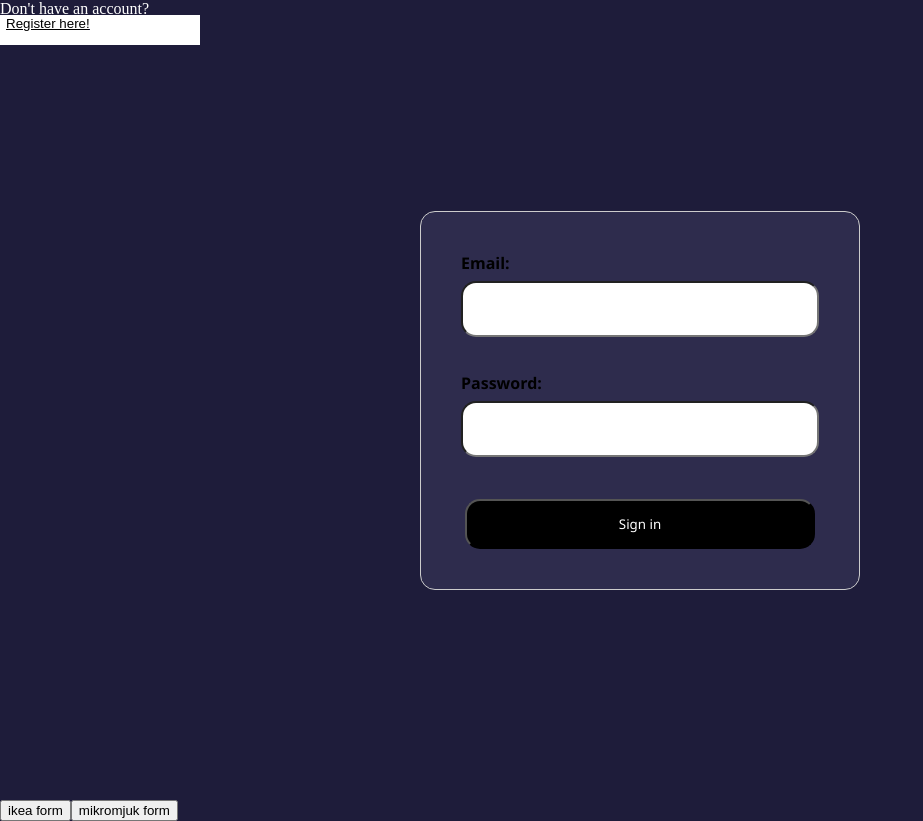
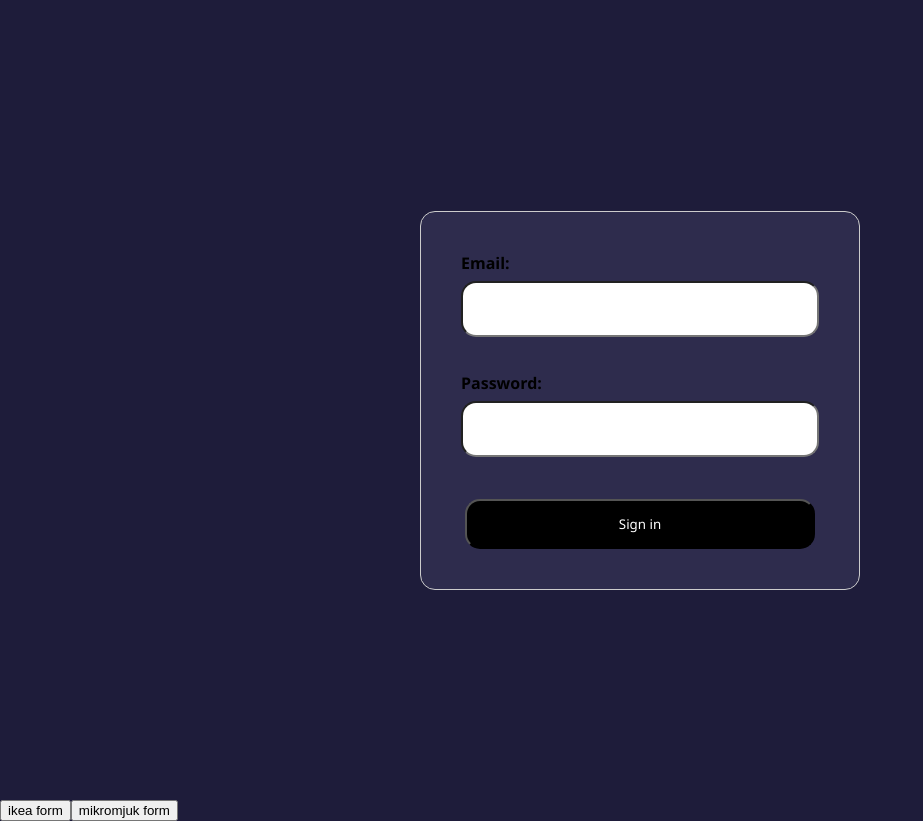
Before and after one commit to davezargar/CRM, a React (Vite) app in the folder client/: page / in a window 1280 px wide. Shown: the whole page, without its empty margins (0-923 px from the left). Built offline with nearby package versions, Linux system fonts and the light colour scheme.

Commit message:
removed login button, the code is still in the program for it.

```diff
--- a/client/src/CreateAccount.jsx
+++ b/client/src/CreateAccount.jsx
@@ -56,4 +56,4 @@ function CreateAccount() {
     );
 }
 
-export default CreateAccount;
+export default CreateAccount
--- a/client/src/main.jsx
+++ b/client/src/main.jsx
@@ -116,10 +116,7 @@ function LoginForm() {
 
     return <form className='formContainer' onSubmit={verifyLogin}>
         <div className='registerCon'>
-            <p>Don't have an account?</p>
-            <NavLink to="/customers">
-                <button type="button">Register here!</button>
-            </NavLink></div>
+            </div>
         <div className="inputCon">
             <label>Email: </label>
             <input type="text" name="email" />
```
